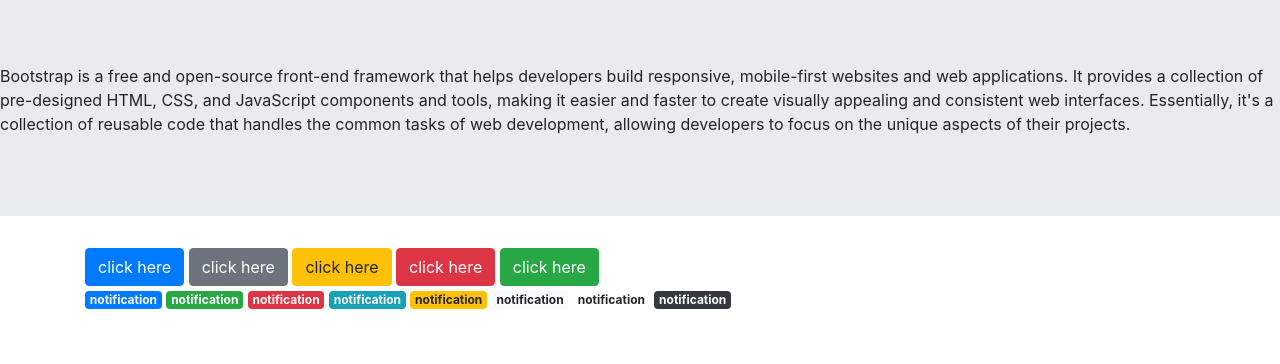
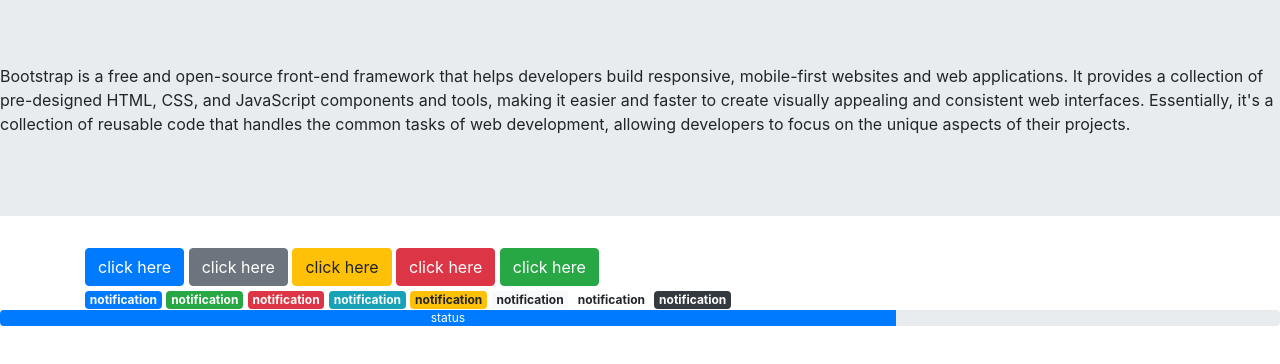
Before and after one commit to matsue-code/boost-trap-utilities, a plain HTML site: page index.html in a window 1280 px wide. Drawn offline with nearby package versions, Linux system fonts and the light colour scheme.

Commit message:
third commit

```diff
--- a/index.html
+++ b/index.html
@@ -38,6 +38,8 @@
         <span class="badge badge-secodary">notification</span>
         <span class="badge badge-dark">notification</span>
     </div>
-
+    <div class="progress">
+        <div class="progress-bar" style="width: 70%;">status</div>
+    </div>
 </body>
 </html>
```
